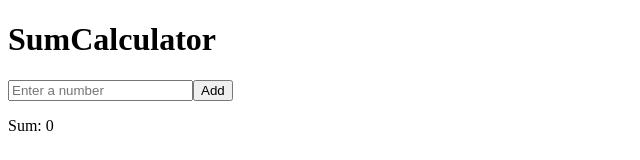
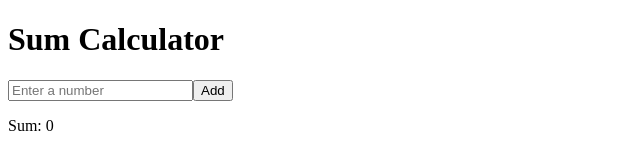
Before and after one commit to acciojob/sum-calculator-ManimehalaiAnandaraj, a React app: page / in a window 1280 px wide. Shown: the top 160 px of the page, without its empty margins (0-640 px from the left). Built offline with nearby package versions, Linux system fonts and the light colour scheme.

Commit message:
Completed assignment

```diff
--- a/src/components/App.js
+++ b/src/components/App.js
@@ -1,6 +1,6 @@
 import React, { useState, useEffect } from 'react';
 
-function SumCalculator() {
+function App() {
   const [numbers, setNumbers] = useState([]);
   const [sum, setSum] = useState(0);
   const [inputValue, setInputValue] = useState('');
@@ -9,7 +9,7 @@ function SumCalculator() {
     e.preventDefault();
     const num = parseInt(inputValue, 10);
     if (!isNaN(num)) {
-      setNumbers(prev => [...prev, num]);
+      setNumbers((prevNumbers) => [...prevNumbers, num]);
       setInputValue('');
     }
   };
@@ -18,10 +18,9 @@ function SumCalculator() {
     let isMounted = true;
     const timer = setTimeout(() => {
       const total = numbers.reduce((acc, curr) => acc + curr, 0);
-      if (isMounted) {
-        setSum(total);
-      }
+      if (isMounted) setSum(total);
     }, 0);
+
     return () => {
       isMounted = false;
       clearTimeout(timer);
@@ -30,7 +29,7 @@ function SumCalculator() {
 
   return (
     <div>
-      <h1>SumCalculator</h1>
+      <h1>Sum Calculator</h1>
       <form onSubmit={handleSubmit}>
         <input
           type="number"
@@ -45,4 +44,4 @@ function SumCalculator() {
   );
 }
 
-export default SumCalculator;
+export default App;
```
